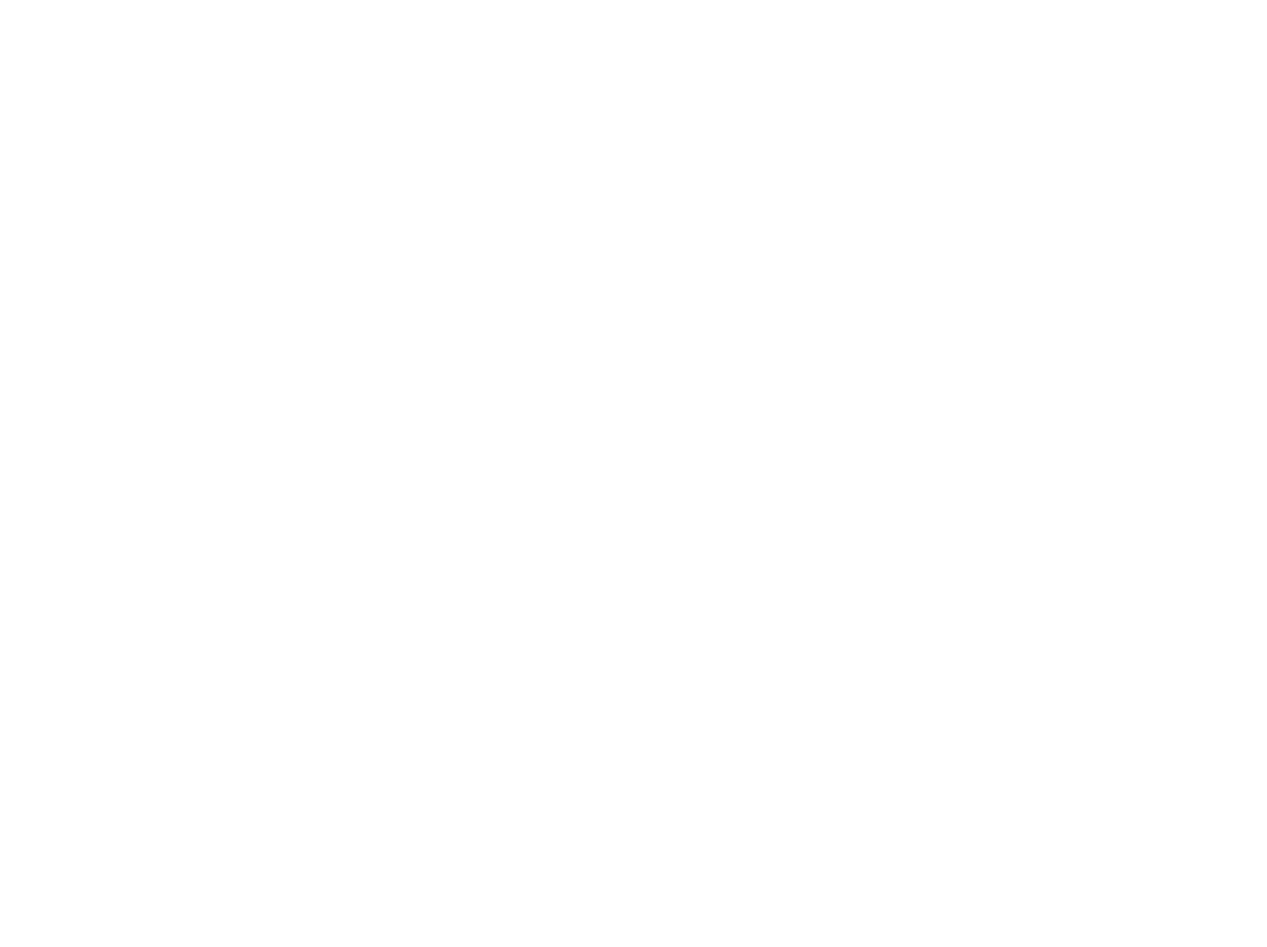
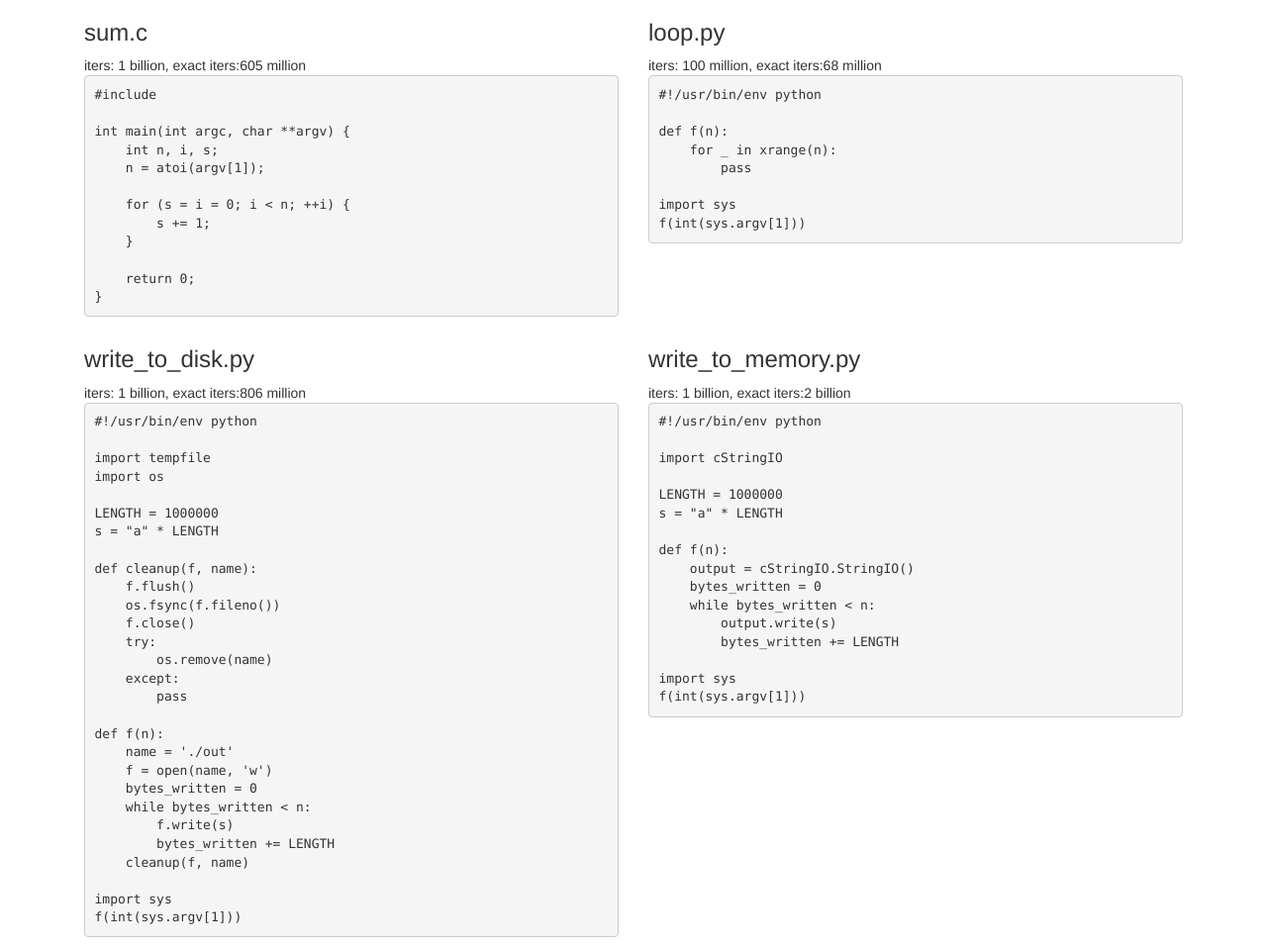
Before and after one commit to kamalmarhubi/one-second, a plain HTML site: page index_ugly.html in a window 1280 px wide. Shown: the whole page at 99% size. Before the commit the page ends 800 px from the top, so only its background shows below. Drawn offline with nearby package versions, Linux system fonts and the light colour scheme.

Commit message:
make a miniature curriculum

```diff
--- a/index.html
+++ b/index_ugly.html
@@ -6,6 +6,10 @@
 <body>
     <script type="text/javascript">
     var json
+    var curriculum = [
+        ["sum.c", "loop.py"],
+        ["write_to_disk.py", "write_to_memory.py"]
+    ]
 
     var english = function(iters) {
         var bil = Math.pow(10, 9)
@@ -21,25 +25,29 @@
             return iters
         }
     }
+    var disp = function(name, benchmark_results) {
+        var code = benchmark_results["code"]
+        var iters = benchmark_results["rounded_iters"]
+        var exact_iters = benchmark_results["exact_iters"]
+        iters = english(iters)
+
+        return "<div class = 'col-md-6'>" + "<h3>" + name + "</h3>" + "iters: " + iters +  ", exact iters:" + english(exact_iters) + "<pre>" + code + "</pre>" + "</div>"
+    }
     var display = function(benchmarks) {
-        console.log("hi")
         var i;
-        for (i = 0; i < benchmarks.length; i++) {
-            benchmark = benchmarks[i]
-            var code = benchmark["code"]
-            var source = benchmark["source"]
-            var iters = benchmark["rounded_iters"]
-            var exact_iters = benchmark["exact_iters"]
-            iters = english(iters)
-
-            var thing = "<div class = 'col-md-6'>" + "<h3>" + source + "</h3>" + "iters: " + iters +  ", exact iters:" + english(exact_iters) + "<pre>" + code + "</pre>" + "</div>"
-            $("#code").append(thing)
+        for (i = 0; i < curriculum.length; i++) {
+            section = curriculum[i]
+            $("#code").append("<div class='row'>")
+            for (j = 0; j < section.length; j++) {
+                name = section[j]
+                benchmark_results = benchmarks[name]
+                $("#code").append(disp(name, benchmark_results))
+            }
+            $("#code").append("</div>")
         }
     }
 
     $.getJSON("/benchmarks.json", function(result) {
-        json = result
-        console.log(result); // this will show the info it in firebug console
         display(result)
     });
 
```
